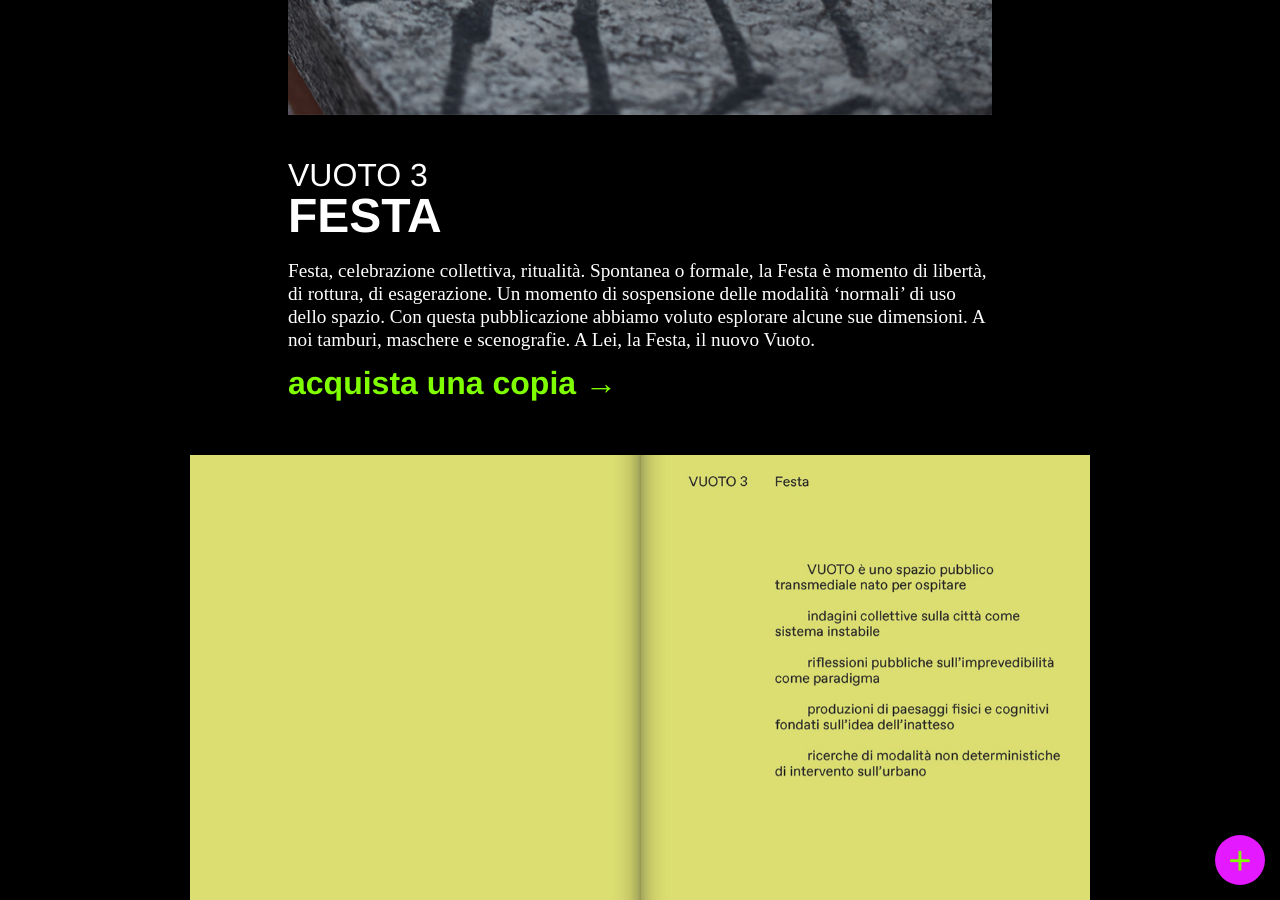
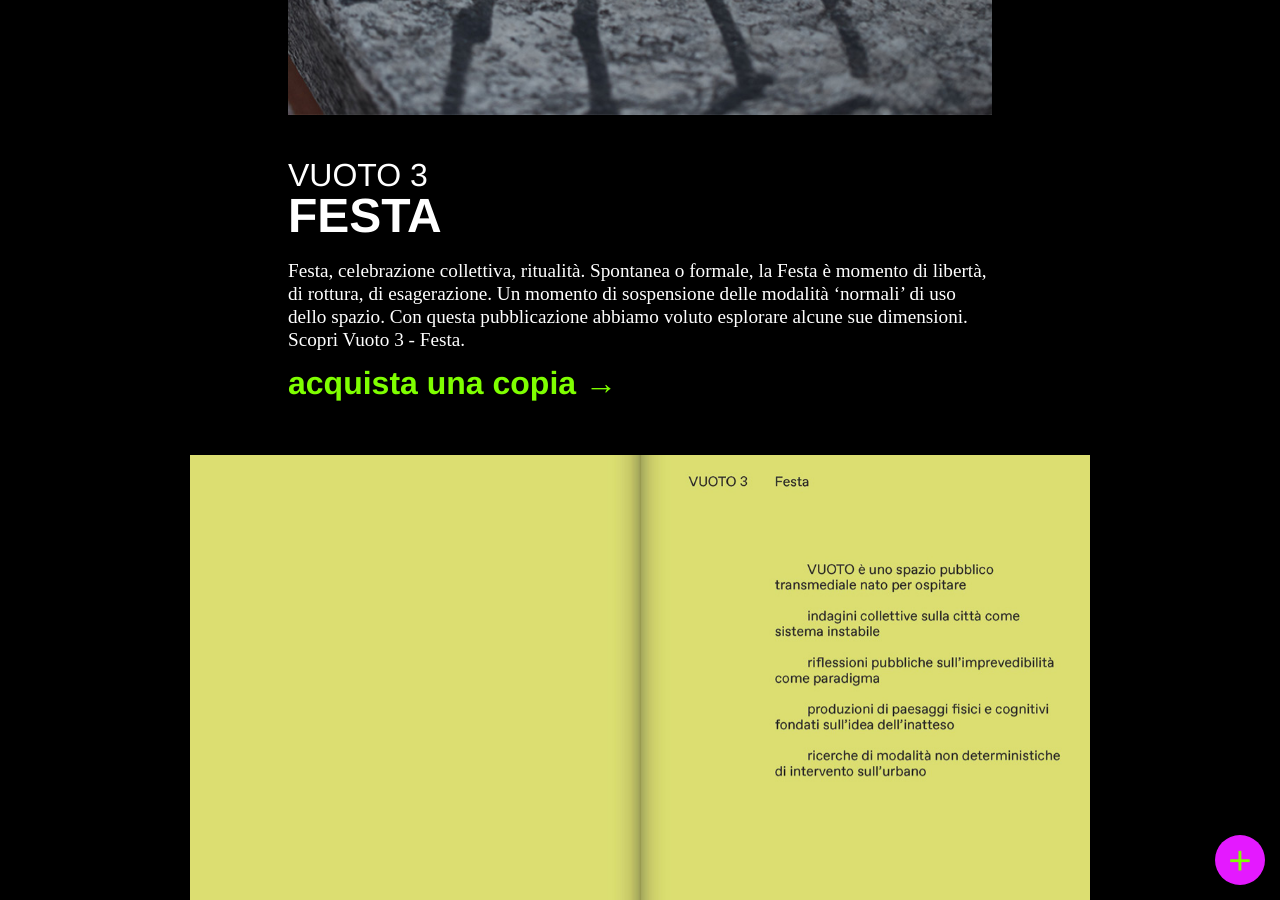
Before and after one commit to jacoping/vuoto-2021, a Jekyll site: the page built from festa.md, in a window 1280 px wide and 900 px high, scrolled down 1233 px. Built offline with Jekyll 4.4.1, drawn with Linux system fonts in a browser that asks for light colours; some web fonts are replaced; some of the changed lines change nothing that is shown.

Commit message:
update vuoto 3 text

```diff
--- a/festa.md
+++ b/festa.md
@@ -13,31 +13,6 @@
 folder-low: "/res/pics/bookazine/vuoto3low/"
 cover: "res/pics/cover_vuoto3_800px.jpg"
 brief: "Festa, celebrazione collettiva, ritualità. Spontanea o formale, la Festa è momento di libertà, di rottura, di esagerazione. Un momento di sospensione delle modalità ‘normali’ di uso dello spazio. Con questa pubblicazione abbiamo voluto esplorare alcune sue dimensioni.
-A noi tamburi, maschere e scenografie. A Lei, la Festa, il nuovo Vuoto."
+Scopri Vuoto 3 - Festa."
 extra: festa-extra.html
 ---
-
-Festa, celebrazione collettiva, ritualità. Spontanea o formale, la Festa è momento di libertà, di rottura, di esagerazione. Un momento di sospensione delle modalità ‘normali’ di uso dello spazio. Con questa pubblicazione abbiamo voluto esplorare alcune sue dimensioni.
-A noi tamburi, maschere e scenografie. A Lei, la Festa, il nuovo Vuoto.
-
-Festa, celebrazione collettiva, ritualità. Per sua natura intrinseca, lo spazio urbano accoglie e stimola la convivialità di gruppo, dalle modalità più formali e cristallizzate nel tempo delle processioni e dei riti religiosi, fino a momenti di celebrazione collettiva più spontanei, sperimentali e politici, come le sfilate carnevalesche, le street parade, e i free party. La Festa è un momento di sospensione delle modalità ‘normali’ di relazione tra le persone e di uso dello spazio. È l’occasione per abbandonare le logiche ‘razionaliste’ di allocazione delle risorse e di sperimentare temporaneamente modalità alternative e innovative. Lo stato di eccezione decretato dalla festa permette l’emergere di realtà future, annidate nell’esistente. E questa dimensione ‘eccedente’ rende la festa il luogo – e il tempo – di elezione per l’imprevisto, l’indeterminato, l’inatteso.
-
-*Questo è lo spirito che da dieci anni guida gli interventi di orizzontale e che volevamo condividere con voi. Così, abbiamo scelto alcune delle nostre macchine, i ricordi di una notte in un sottoportego a Venezia o il racconto della Rificolona fiorentina, per domandarci in quali modi la città celebri se stessa, quali interazioni tra collettività e spazio urbano siano possibili. E quali nuove e inedite modalità di festeggiamento collettivo possano ancora essere inventate.*
-
-La Festa è anche momento di libertà, di rottura, di esagerazione, dove il singolo si fa gruppo, lo spazio e il tempo si fondono con la musica e le emozioni, raggiungendo picchi estetici e vortici dionisiaci. Il tutto sotto lo sguardo a volte perplesso della società, che, una volta uscita dal turbine della festa e ancora stordita, fatica a riconoscere se stessa in quelle vesti appena dismesse, in un conflitto interiore mai risolto, che vede mischiarsi natura, comportamento, morale e (anti)conformismo.
-
-*Prendetevi, insieme a noi, un momento per staccare dalla routine e entrare nei mondi iper-futuristici, sottomarini e multi-specifici di Carol Rollo, Chiara dal Maso e Mattia Savelli, per partecipare alle performance festive e alle danze nei supermercati milanesi guidatə da Sara Leghissa, e infine per entrare nel mondo dell’organizzazione delle feste queer e lesbiche della stessa città accompagnatə da Dafne Boggeri.*
-
-Corpi, collettività, generi, popoli s’incontrano e si fondono, diventano una massa ondeggiante ai ritmi della musica, venerano le dee e gli dei del divertimento. Il tempo si annienta, giorno e notte si fondono. Solo la luce dell’alba risveglia le coscienze del dolce sopore inflitto dalla gioia.
-
-*Così, con la voglia di coltivare tempi musicali diversi, abbiamo fatto un giro per la scena genovese degli ultimi 20 anni con Matteo Casari e per quella sensuale e onirico-domenicale del collettivo romano Tropicantesimo. Allo stesso tempo, Terraforma ci racconta la sua mutazione dopo la pandemia in formato editoriale, mentre i Parasite 2.0 ci catapultano nello spazio idealistico, fatto di elementi domestici, rifiuti e piccoli manufatti, nel quale ci ritroviamo quando la festa finisce e quasi tutti sono andati via.*
-
-La ritualità come momento di appartenenza, laica o spirituale, che unisce popolazioni e culture anche a grande distanza. Un’occasione che coniuga identità e contaminazione, in un crogiuolo dal quale vedremo nascere i riti e le culture dei prossimi decenni.
-
-*Perciò, insieme a Matilde Cassani, rivisitiamo a Palermo il senso della festa religiosa e incontriamo nuove forme, laiche e transculturali, per celebrare la contemporaneità. Marinella Senatore ci porta invece prima nel sud dell’Italia e poi in giro per il mondo, recuperando la tradizione della luminaria in chiave politica e festeggiando la collettività nel suo ambito prediletto, quello della strada. Ancora in viaggio, questa volta transoceanico, andiamo con Lemonot, per ammirare gli esuberanti costumi e le geometrie danzanti della Fiesta del Gran Poder de La Paz.*
-
-La festa è il momento della condivisione totale, della comunione universale. Tutto è valido. Anche la ripetitività e la noia. Saremo sempre pronti a festeggiare le città, le strade, i quartieri, il sole, i fiumi, le montagne, piante e animali. Le nuove relazioni inter-comunitarie, gli amori che vanno e quelli che sono appena arrivati. Si festeggerà la vita, la crescita, l’avanzare del tempo. E anche la morte, ballata e messa in comune in tanti paesi del globo. Non c’è spazio solo per le celebrazioni conosciute. Anche lo sconosciuto può diventare prossimo, se solo siamo pronti collettivamente a rendergli omaggio.
-
-*Con una certa nostalgia, abbiamo percorso insieme a Federica Fava le calde strade dell’Estate Romana niccoliniana, per poi fare un tuffo nell’effervescenza culturale odierna che avvolge le città di Napoli e Roma. E sorprendentemente e con gioioso raccoglimento accompagniamo Sara Ricciardi alla caccia di monumenti funerari agli amati, mutando la sobrietà degli oggetti in una nuova celebrazione dei riti di vita/morte. Infine, ci è piaciuto ricordare lo spirito libero dei free party a cavallo del millennio con Pablito el Drito, così come addentrarci nelle storie dei movimenti, per ballare insieme a Valerio Bindi ed ai suoi personaggi rivoluzionari.*
-
-Di sicuro, non è tempo di aspettare la gioia. È tempo di andarla a cercare, di venerarla e di offrirgli i nostri migliori doni. A noi tamburi, maschere e scenografie. A Lei, la Festa, il nuovo Vuoto.
```
